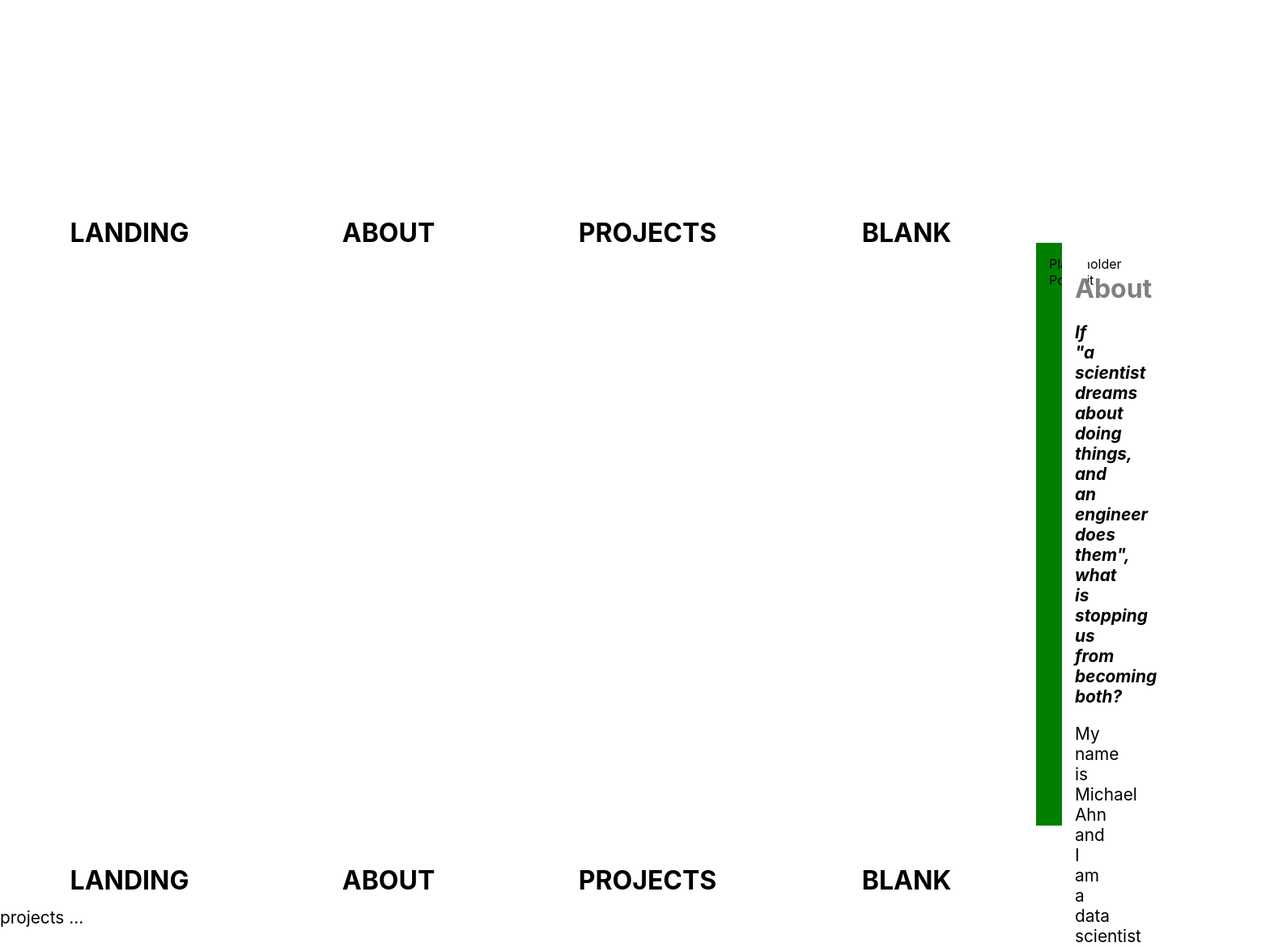
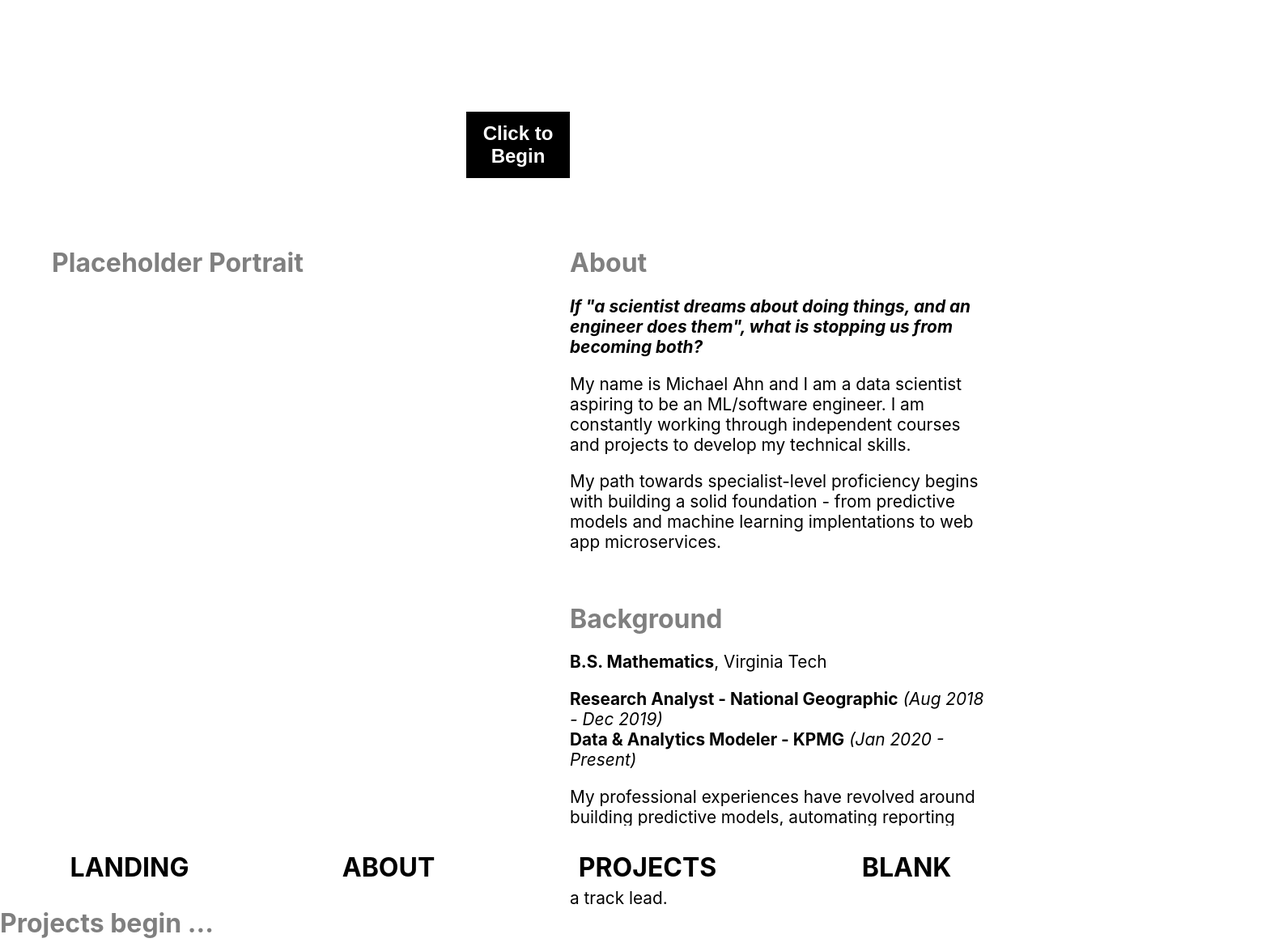
Before and after one commit to mahn14/my-app, a React (Create React App) app: page / in a window 1280 px wide. Shown: the part 580-1750 px from the top of the page at 81% size, 1590 px wide, since content can reach past the window. Built offline with nearby package versions, Linux system fonts and the light colour scheme.

Commit message:
format navbar size, add navbar animation, add begin button

```diff
--- a/src/App.css
+++ b/src/App.css
@@ -1,10 +1,13 @@
-.intro {
+.landing {
   height: 100vh;
+}
 
+.emptyNavbar {
+  height: 10%;
 }
 
 .top {
-  height: 45%;
+  height: 40%;
 
   display: flex;
   justify-content: flex-end;
@@ -26,11 +29,53 @@
 }
 
 .bottom {
-  height: 45%;
+  height: 40%;
 
   display: flex;
-  justify-content: flex-start;
+  justify-content: flex-end;
   flex-direction: column;
   align-items: center;
 
 }
+
+.button {
+  background-color: black;
+  border: none;
+
+  color: white;
+  text-align: center;
+  font-size: 1.5em;
+  font-weight: bold;
+
+  padding: 1%;
+  width: 10%;
+  transition: all 0.5s;
+  cursor: pointer;
+
+}
+
+.button span {
+  cursor: pointer;
+  display: inline-block;
+  position: relative;
+  transition: 0.5s;
+}
+
+.button span:after {
+  content: '\2193';
+  position: absolute;
+  opacity: 0;
+  top: 0;
+  right: -20px;
+  transition: 0.5s;
+}
+
+.button:hover span {
+  padding-right: 25px;
+}
+
+.button:hover span:after {
+  opacity: 1;
+  right: 0;
+
+}
--- a/src/App.js
+++ b/src/App.js
@@ -2,6 +2,7 @@
 import React, { Component } from 'react';
 import { Element } from 'react-scroll'
 
+import Navbar from './components/Navbar.js'
 import About from './components/About.js'
 import Projects from './components/Projects.js'
 import './App.css'
@@ -18,18 +19,22 @@ class App extends Component {
     return (
       <div>
         {/* ---------- Landing Page Content --------------------*/}
+        <Navbar />
         <React.Fragment>
           <Element id="app" name="app"></Element>
         </React.Fragment>
 
-        <div className="intro">
+        {/* ---------- LANDING PAGE -------------------- */}
+        <div className="landing">
+          <div className="emptyNavbar"></div>
+
           <div className="top"><h1>Michael Ahn's</h1></div>
           <div className="middle"><h2>Project and Portfolio Demonstration</h2></div>
           <div className="bottom">
-            <button onClick={() => {
-              this.scrollDiv.current.scrollIntoView({ behavior: 'smooth' });
-            }}>
-              Begin
+            <button className="button" onClick={() => {this.scrollDiv.current.scrollIntoView({ behavior: 'smooth' });}}>
+              <span>
+                Click to Begin
+              </span>
             </button>
           </div>
         </div>
--- a/src/components/About.js
+++ b/src/components/About.js
@@ -1,12 +1,10 @@
 import React, { Component } from 'react';
-import { Element } from 'react-scroll'
+import { Scroll, Element } from 'react-scroll'
 
-import Navbar from './Navbar.js'
 import '../css/About.css'
 
+
 class About extends Component {
-
-
 
     render() {
         return (
@@ -16,17 +14,17 @@ class About extends Component {
                 <React.Fragment>
                     <Element id="about" name="about"></Element>
                 </React.Fragment>
-                <Navbar />
 
 
                 {/* ---------- About Content -------------------- */}
                 <div className="About">
+                    <div className="emptyNavbar"></div>
 
 
                     {/* PORTRAIT ---------- */}
                     <div className="column-left">
                         <div className="portrait-placeholder">
-                            Placeholder Portrait
+                            <h1>Placeholder Portrait</h1>
                         </div>
                     </div>
 
@@ -41,11 +39,12 @@ class About extends Component {
 
 
                         <br></br>
-                        <h1>Career</h1>
+                        <h1>Background</h1>
+                            <p><b>B.S. Mathematics</b>, Virginia Tech</p>
                             <p><b>Research Analyst - National Geographic</b> <i>(Aug 2018 - Dec 2019)</i><br></br>
-                               <b>Data & Analytics Modeler - KPMG</b> <i>(Jan 2020 - Present)</i></p>
+                            <b>Data & Analytics Modeler - KPMG</b> <i>(Jan 2020 - Present)</i></p>
                             <p>My professional experiences have revolved around building predictive models, automating reporting templates, and cleaning data pipelines.<br></br>
-                               I have also worked on Operations Research as an analyst and Service Now implementations as a track lead.
+                            I have also worked in Operations Research as an analyst and Service Now ITSM implementations as a track lead.
                             </p>
 
 
@@ -65,13 +64,15 @@ class About extends Component {
                         <br></br>
                         <h1>Contact</h1>
                             <p><b>email</b>: ahn.michael14@gmail.com<br></br>
-                               <b>phone</b>: (703)-615-6886<br></br>
+                            <b>phone</b>: (703)-615-6886<br></br>
                             </p>
                             <p>Please feel free to reach out at any time.</p>
 
 
                         <br></br>
                     </div>
+
+
 
                 </div>
 
--- a/src/components/Navbar.js
+++ b/src/components/Navbar.js
@@ -1,30 +1,25 @@
-import React, { Component } from 'react'
+//Navbar.js
+import React from 'react'
 import Scroll from 'react-scroll'
+import '../css/Navbar.css';
 
-import '../css/Navbar.css'
+
+const Navbar=() => {
 
     const Link = Scroll.Link
 
-class Navbar extends Component {
-
-    constructor(props) {
-        super(props)
-
-
-    }
-
-    render() {
     return (
+        /* rest remains same*/
         <nav className="navbar">
             <div className="links">
+                <span>
                 <Link className="grid-item" to="app" spy={true} smooth={true} duration={500}>LANDING</Link>
                 <Link className="grid-item" to="about" spy={true} smooth={true} duration={500}>ABOUT</Link>
                 <Link className="grid-item" to="projects" spy={true} smooth={true} duration={500}>PROJECTS</Link>
                 <Link className="grid-item" to="#" spy={true} smooth={true} duration={500}>BLANK</Link>
+                </span>
             </div>
         </nav>
     )
-    }
-}
-
+};
 export default Navbar;
--- a/src/components/Projects.js
+++ b/src/components/Projects.js
@@ -17,10 +17,12 @@ class Projects extends Component {
                 <React.Fragment>
                     <Element id="projects" name="projects"></Element>
                 </React.Fragment>
+                <div className="emptyNavbar"></div>
 
+                <div className="Projects">
 
-                <p>projects ...</p>
-
+                    <h1>Projects begin ... </h1>
+                </div>
             </div>
         )
     }
--- a/src/css/About.css
+++ b/src/css/About.css
@@ -1,20 +1,21 @@
 /* Home */
 .About {
-    height: 90vh;
+    height: 100vh;
     display: flex;
+    width: 100%;
+
+}
+.emptyNavbar {
+    height: 10%;
 }
 
-.column-left {
-    width: 50%;
-    border: 1em green solid;
-    margin: 2%;
 
-}
+.column-left, .column-right {
+    width: 100%;
+    margin: 5%;
 
-.column-right {
-    width: 50%;
-    border: 1em white solid;
-    margin: 2%;
+
+
 }
 
 
--- a/src/css/Navbar.css
+++ b/src/css/Navbar.css
@@ -1,20 +1,34 @@
 .navbar {
-  height: 10vh;
+  position: fixed;
+
+  height: 10%;
+
   width: 100%;
-
+  background-color: white;
   }
 
-  /* Navigation links */
+/* Navigation links */
 .navbar a {
   float: left;
 
+  width: 25%;
 
   font-size: 2em;
   font-weight: bold;
-  width: 25%;
 
   display: flex;
   justify-content: center;
+  align-items: center;
+  margin-top: 1em;
+  margin-bottom: 1em;
+}
 
-  margin-top: 1.5em;
+.links a {
+  transition: all 0.5s ease-out;
+  transform: scale(1.0);
 }
+
+.links a:hover {
+  transition: 0.5s ease;
+  transform: scale(1.5);
+}
--- a/src/css/Projects.css
+++ b/src/css/Projects.css
@@ -1,3 +1,8 @@
 .Projects {
     height: 100vh;
+
 }
+
+.emptyNavbar {
+    height: 10%;
+}
```
Also changed, not shown: 1 other file (tests, documents, lock files or other folders). Lines whose indentation alone changed are shown as unchanged.
